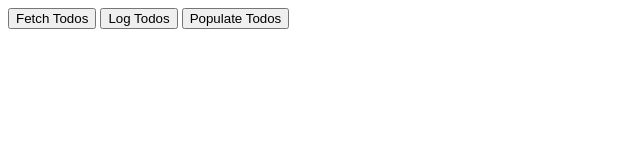
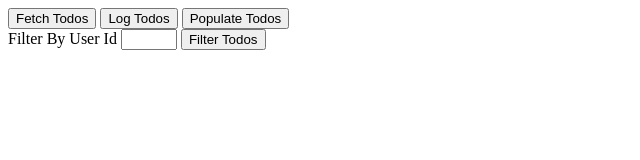
Before and after one commit to JesusAParedes/Dummy-Data-Todo-List, a plain HTML site: page index.html in a window 1280 px wide. Shown: the whole page, without its empty margins (0-640 px from the left). Drawn offline with Linux system fonts and the light colour scheme.

Commit message:
added parts to filterTodos

```diff
--- a/app.js
+++ b/app.js
@@ -46,8 +46,8 @@ const populateTodos = () => {
     console.log('todo["title"]:', todo['title'])
 
     let text = document.createTextNode(arrayOfTodos[i].title)
+
     let newListItem = document.createElement('LI')
-
     newListItem.appendChild(text)
 
 
@@ -64,3 +64,23 @@ const populateTodos = () => {
 
 
 }
+
+const filterTodos = () => {
+  console.log('filterTodos')
+
+  // clear elements on page
+  // let newList = olItem.
+  // get input element by id & // get input value
+  let newInput = document.getElementById('id-input').value
+  console.log('newInput', newInput)
+
+
+  // filter through array of todos to find userId === input.value
+  const fTodo = arrayOfTodos.userId
+
+  // get ol parent element
+  // create list item
+  // create textNode and add filtered todo.title
+  // append textNode to list item
+  // append list item to parent element
+}
--- a/index.html
+++ b/index.html
@@ -11,6 +11,12 @@
     <button onclick="fetchTodos()">Fetch Todos</button>
     <button onclick="logTodos()">Log Todos</button>
     <button onclick="populateTodos()">Populate Todos</button>
+    <div class="filterRow">
+        <label for="userIdChoice">Filter By User Id</label>
+        <input type="number" name="userIdChoice" id="id-input" min="1" max="10">
+        <button onclick="filterTodos()">Filter Todos</button>
+
+    </div>
     <ol id="todo-list">
     <!-- LIs will go here -->
     </ol>
```
Lines whose indentation alone changed are shown as unchanged.
